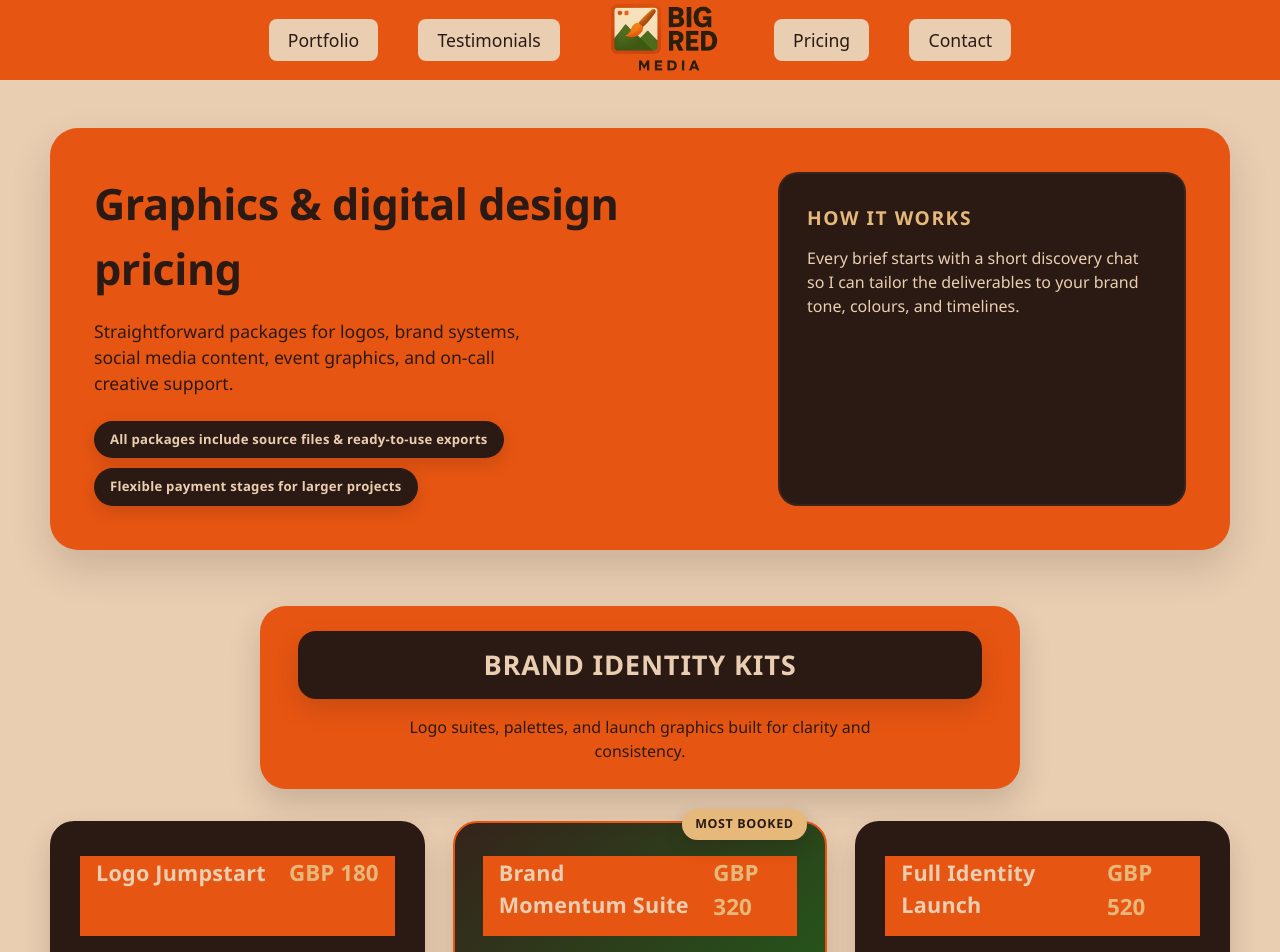
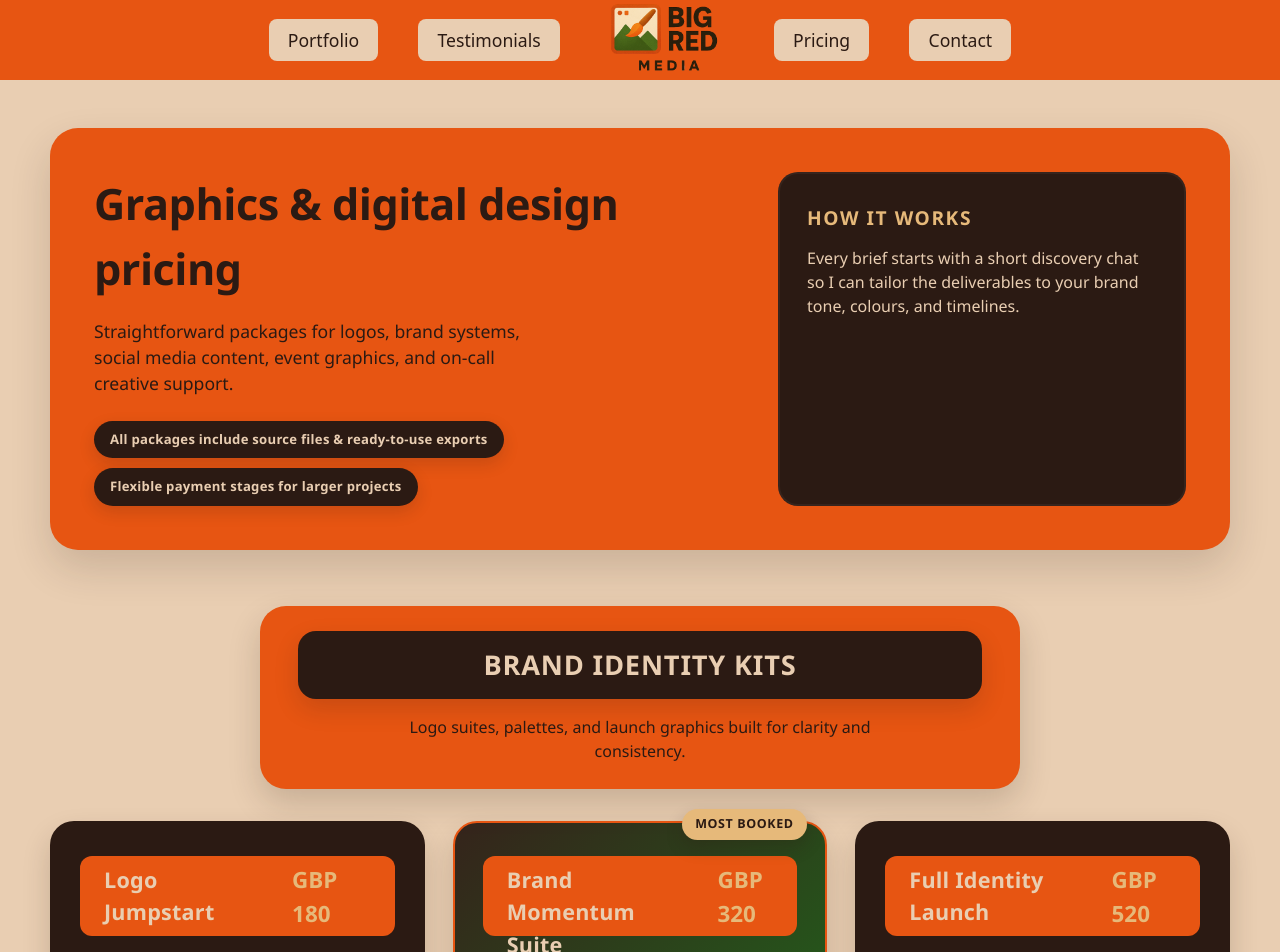
Before and after one commit to Dguminski12/big-red-media, a React (Vite) app: page /Pricing in a window 1280 px wide. Shown: the top 952 px of the page. Built offline with nearby package versions, Linux system fonts and the light colour scheme.

Commit message:
added border-radius to pricing-card-header

```diff
--- a/src/assets/styles/pricing.css
+++ b/src/assets/styles/pricing.css
@@ -169,10 +169,12 @@
   align-items: baseline;
   justify-content: space-between;
   gap: 1rem;
+  border-radius: 12px;
+
 }
 
 .pricing-card-header h3 {
-  margin: 0;
+  margin: 0.5rem;
   font-size: 1.35rem;
   font-weight: 700;
   letter-spacing: 0.01em;
```
